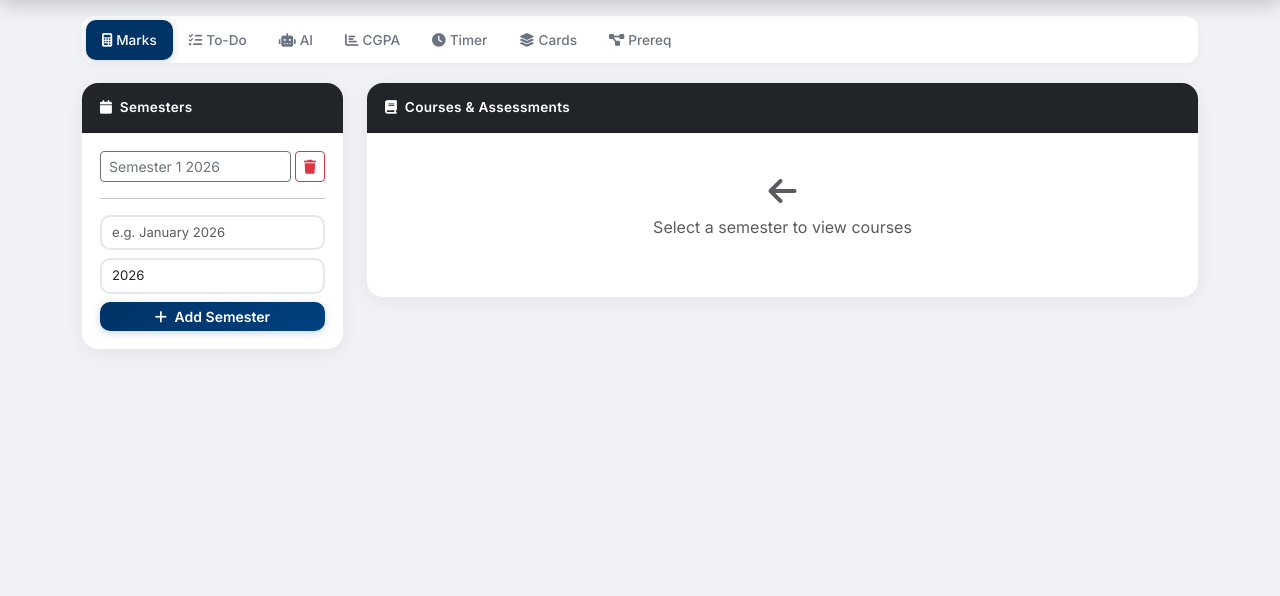
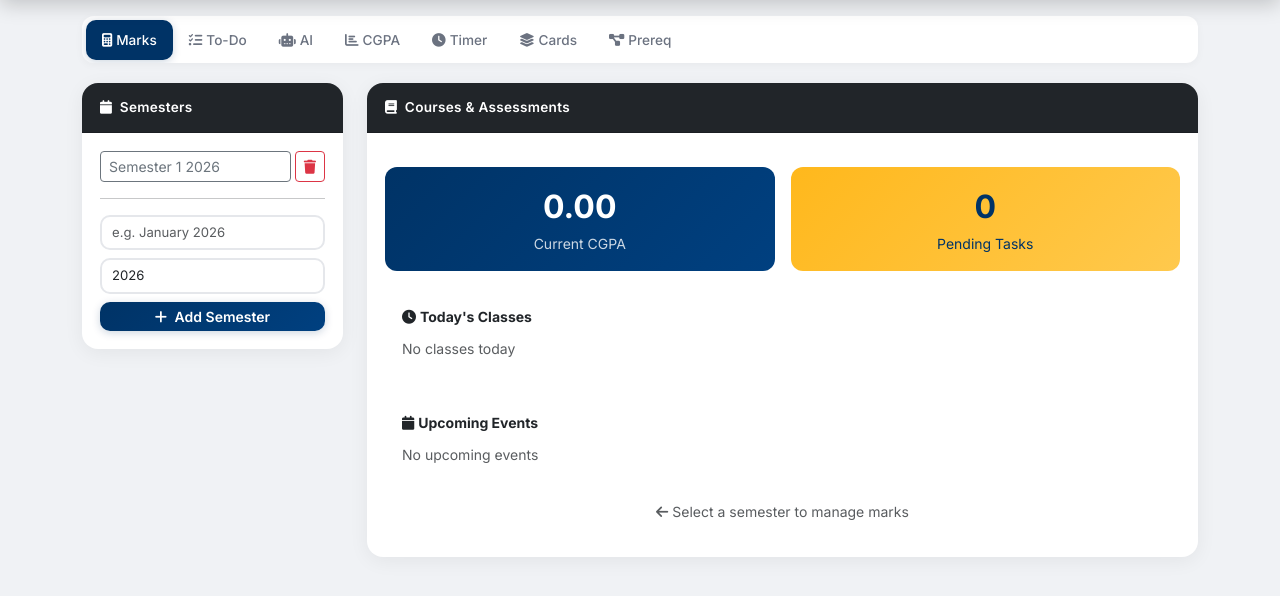
Before and after one commit to IskandarAbdullah/utpcalc, a Flask app: page / in a window 1280 px wide. Shown: the part 64-660 px from the top of the page. Run offline with Flask 3, Linux system fonts and the light colour scheme; the visitor is signed in with stand-in values (Sample User, id 1); data comes from the database, SQL or seed files in the repository; data that the repository does not hold is empty; some libraries are stand-ins or nearby versions.

Commit message:
Add dashboard on marks page - shows CGPA, tasks, today classes, upcoming events

```diff
--- a/templates/index.html
+++ b/templates/index.html
@@ -195,9 +195,40 @@
                                 </div>
                             </div>
                             <div class="card-body">
-                                <div id="no-semester-selected" class="text-center text-muted py-4">
-                                    <i class="fas fa-arrow-left fa-2x mb-2"></i>
-                                    <p>Select a semester to view courses</p>
+                                <div id="no-semester-selected" class="py-3">
+                                    <div class="row g-3">
+                                        <!-- Quick Stats -->
+                                        <div class="col-6">
+                                            <div class="text-center p-3" style="background:linear-gradient(135deg,#003366,#004080);border-radius:12px;color:white;">
+                                                <div style="font-size:2rem;font-weight:800;" id="dash-cgpa">0.00</div>
+                                                <small style="opacity:0.8;">Current CGPA</small>
+                                            </div>
+                                        </div>
+                                        <div class="col-6">
+                                            <div class="text-center p-3" style="background:linear-gradient(135deg,#FFB81C,#ffc94d);border-radius:12px;color:#003366;">
+                                                <div style="font-size:2rem;font-weight:800;" id="dash-todos">0</div>
+                                                <small>Pending Tasks</small>
+                                            </div>
+                                        </div>
+                                        <!-- Today's Classes -->
+                                        <div class="col-12">
+                                            <div class="p-3" style="background:rgba(255,255,255,0.05);border-radius:12px;border:1px solid rgba(255,255,255,0.1);">
+                                                <small class="fw-bold"><i class="fas fa-clock me-1"></i>Today's Classes</small>
+                                                <div id="dash-classes" class="mt-2"><small class="text-muted">No classes today</small></div>
+                                            </div>
+                                        </div>
+                                        <!-- Upcoming Events -->
+                                        <div class="col-12">
+                                            <div class="p-3" style="background:rgba(255,255,255,0.05);border-radius:12px;border:1px solid rgba(255,255,255,0.1);">
+                                                <small class="fw-bold"><i class="fas fa-calendar me-1"></i>Upcoming Events</small>
+                                                <div id="dash-events" class="mt-2"><small class="text-muted">No upcoming events</small></div>
+                                            </div>
+                                        </div>
+                                        <!-- Quick Action -->
+                                        <div class="col-12 text-center">
+                                            <small class="text-muted"><i class="fas fa-arrow-left me-1"></i>Select a semester to manage marks</small>
+                                        </div>
+                                    </div>
                                 </div>
                                 <div id="courses-container" style="display:none;"></div>
                             </div>
@@ -1486,6 +1517,48 @@
             });
         }
 
+        // ============ DASHBOARD ============
+        async function loadDashboard() {
+            try {
+                // CGPA
+                const cgpaRes = await fetch('/api/cgpa');
+                if (cgpaRes.ok) {
+                    const cgpa = await cgpaRes.json();
+                    document.getElementById('dash-cgpa').textContent = cgpa.cgpa.toFixed(2);
+                }
+                // Todos
+                const todoRes = await fetch('/api/todos');
+                if (todoRes.ok) {
+                    const todos = await todoRes.json();
+                    document.getElementById('dash-todos').textContent = todos.filter(t => !t.done).length;
+                }
+                // Today's classes from timetable
+                const ttRes = await fetch('/api/timetable');
+                if (ttRes.ok) {
+                    const timetable = await ttRes.json();
+                    const dayNames = ['sunday','monday','tuesday','wednesday','thursday','friday','saturday'];
+                    const today = dayNames[new Date().getDay()];
+                    const todayClasses = timetable.filter(t => t.day === today).sort((a,b) => a.start_time.localeCompare(b.start_time));
+                    const el = document.getElementById('dash-classes');
+                    if (todayClasses.length > 0) {
+                        el.innerHTML = todayClasses.map(c => `<div class="d-flex justify-content-between small mb-1"><span>${c.course_code}</span><span class="text-muted">${c.start_time}-${c.end_time}</span></div>`).join('');
+                    }
+                }
+                // Upcoming events
+                const now = new Date();
+                const evRes = await fetch(`/api/calendar/events?month=${now.getMonth()+1}&year=${now.getFullYear()}`);
+                if (evRes.ok) {
+                    const events = await evRes.json();
+                    const today = now.toISOString().split('T')[0];
+                    const upcoming = events.filter(e => e.date >= today).sort((a,b) => a.date.localeCompare(b.date)).slice(0, 3);
+                    const el = document.getElementById('dash-events');
+                    if (upcoming.length > 0) {
+                        el.innerHTML = upcoming.map(e => `<div class="d-flex justify-content-between small mb-1"><span>${e.title}</span><span class="text-muted">${e.date}</span></div>`).join('');
+                    }
+                }
+            } catch(e) { console.log('Dashboard load error:', e); }
+        }
+
         // ============ INIT ============
         async function doLogout() {
             await fetch('/api/auth/logout', {method: 'POST'});
@@ -1504,6 +1577,7 @@
         loadSemesters();
         loadMainTodos();
         populateFcCourse();
+        loadDashboard();
     </script>
     <script>
         if ('serviceWorker' in navigator) {
```
